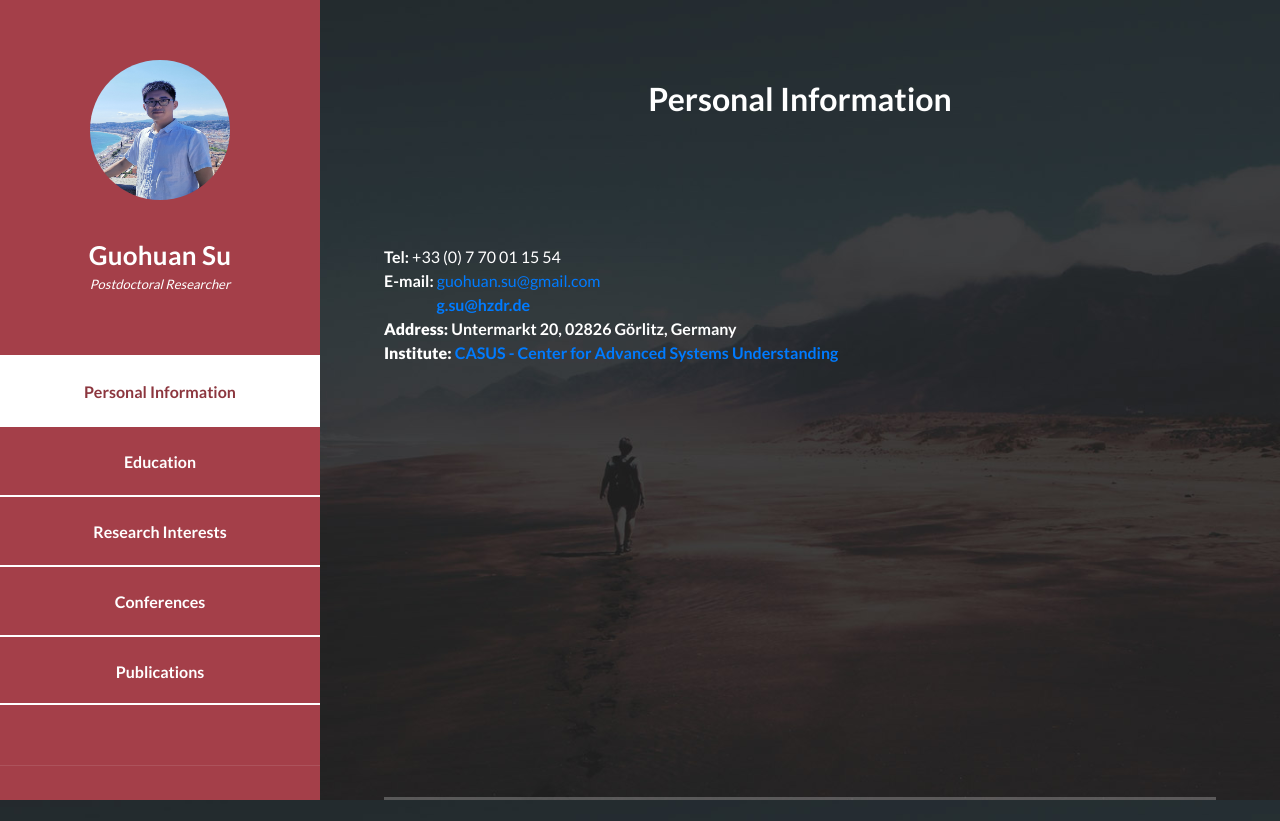
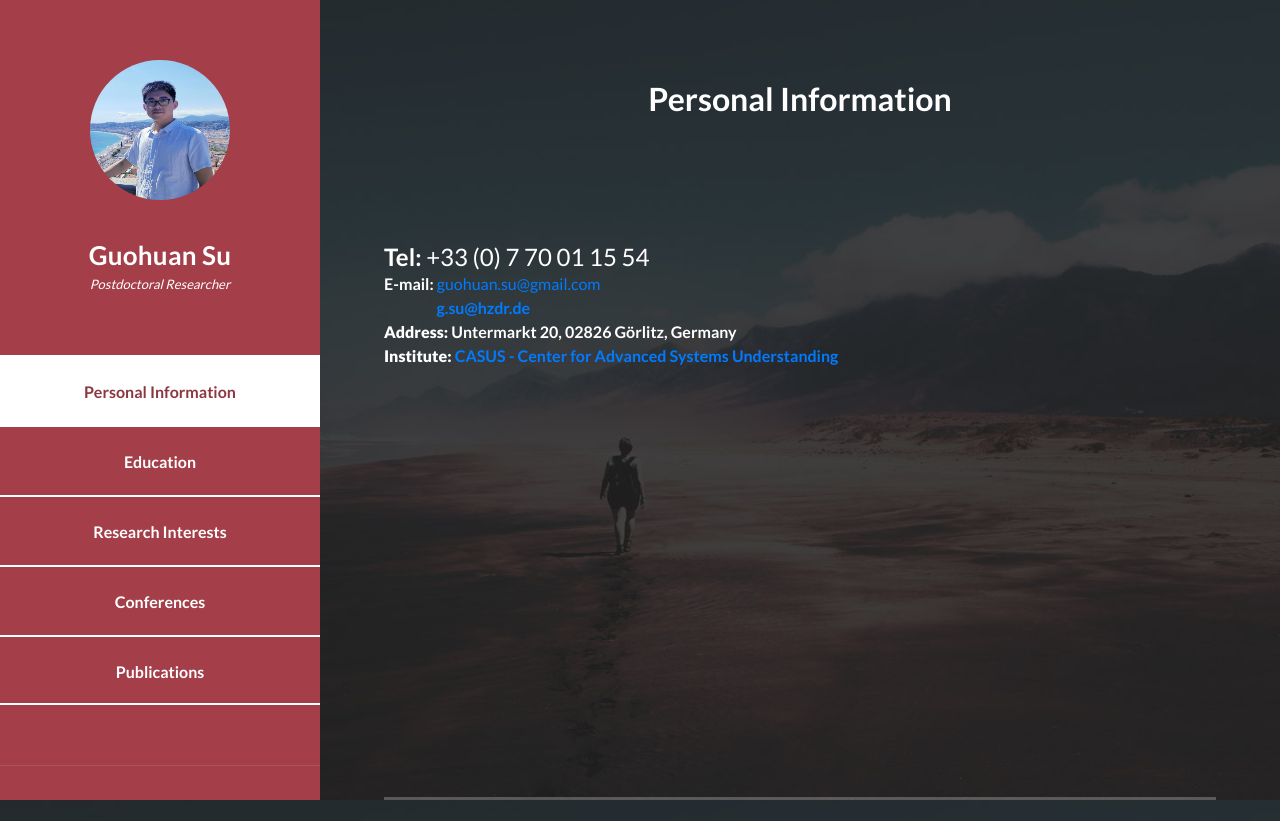
Before and after one commit to guohuansu/guohuansu.github.io, a plain HTML site: page index.html in a window 1280 px wide. Shown: the top 821 px of the page. Drawn offline with Linux system fonts and the light colour scheme.

Commit message:
Update index.html

```diff
--- a/index.html
+++ b/index.html
@@ -73,7 +73,9 @@ https://templatemo.com/tm-531-reflux
             <div class="row">
                   <p>
                     <br>
-                    <b>Tel:</b> +33 (0) 7 70 01 15 54
+                      <font size=5>
+                        <b>Tel:</b> +33 (0) 7 70 01 15 54
+                      </font>
                     <br>
                     <b>E-mail:</b> <a href="mailto:guohuan.su@gmail.com">guohuan.su@gmail.com</a>
                     <br>
```
